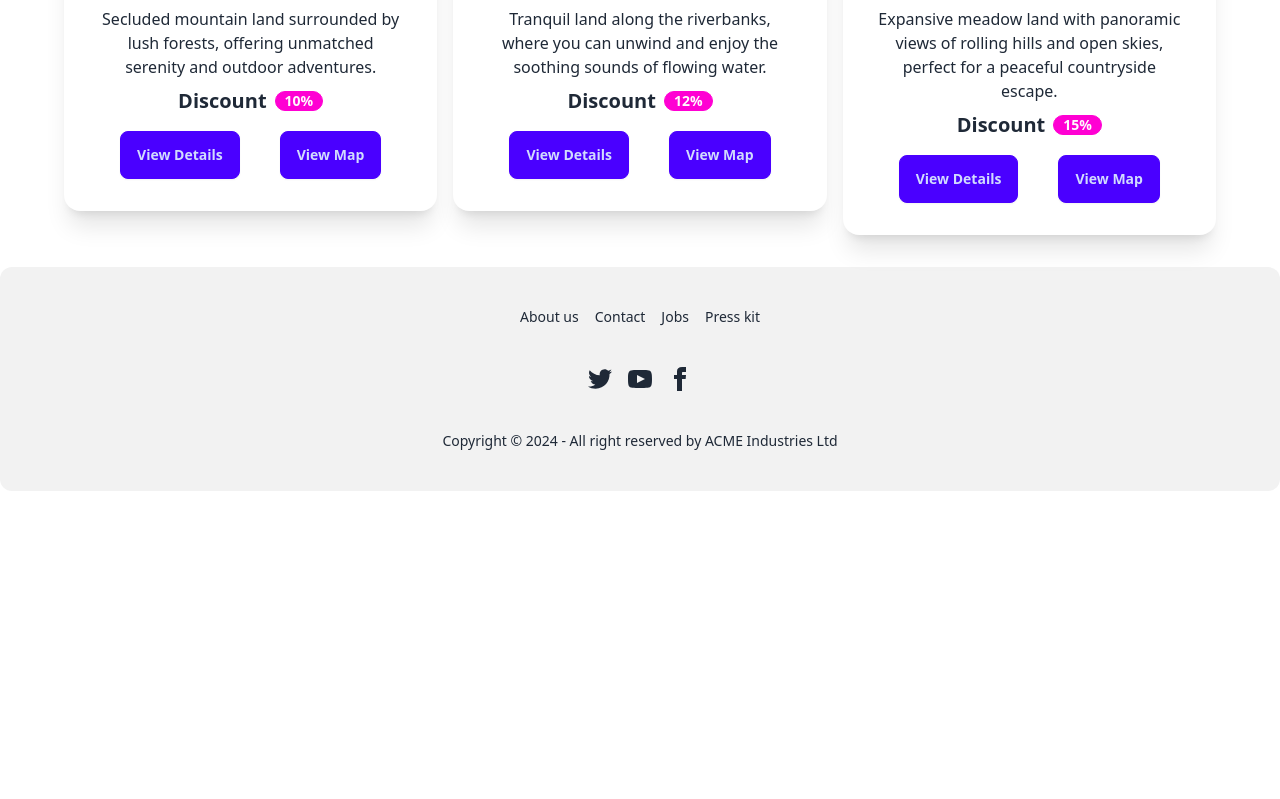
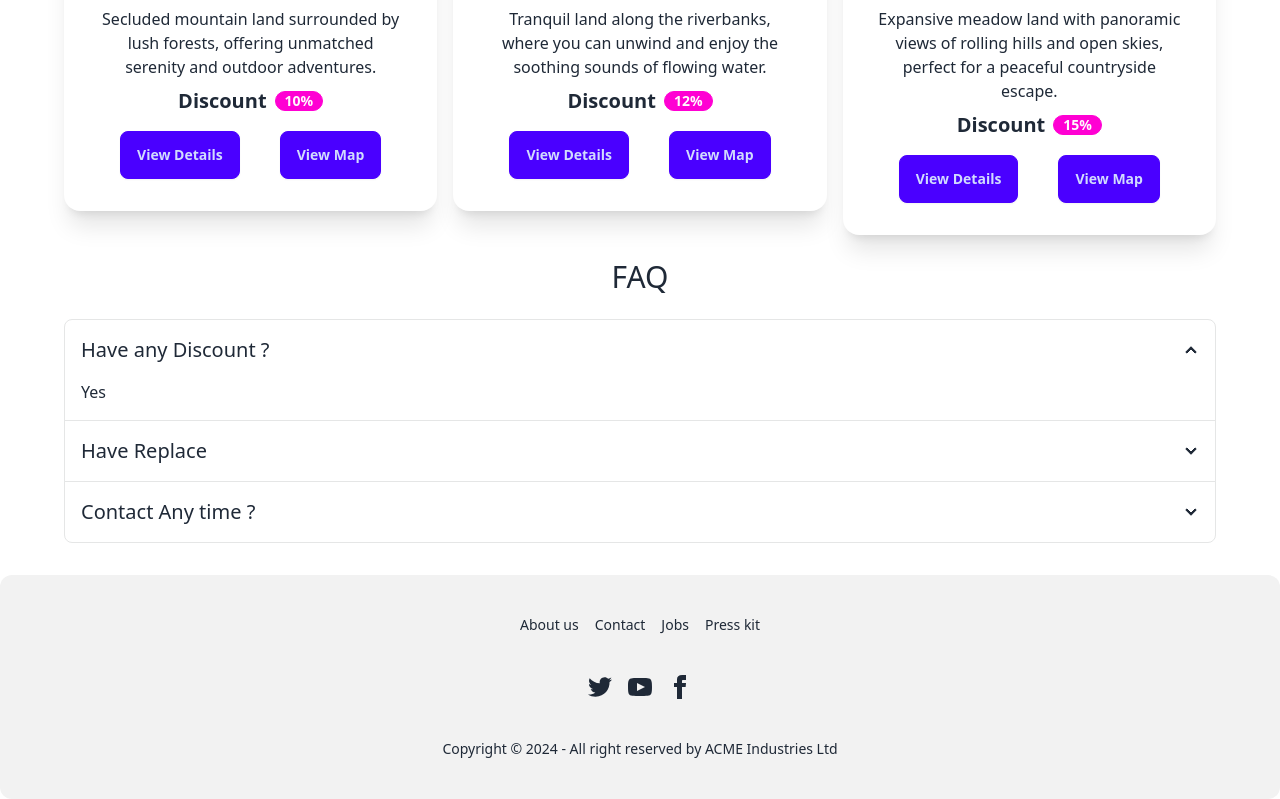
Before and after one commit to Jewel-190237/Land-Properties-Management, a React (Vite) app: page / in a window 1280 px wide. Shown: the part 2479-3278 px from the top of the page. Before the commit the page ends 2970 px from the top, so only its background shows below. Built offline with nearby package versions, Linux system fonts and the light colour scheme; no server answers.

Commit message:
FAQ added

```diff
--- a/src/Components/Layouts/Home.jsx
+++ b/src/Components/Layouts/Home.jsx
@@ -22,6 +22,36 @@ const Home = () => {
                         </Land>)
                     }
                 </div>
+                <h2 className="text-3xl my-6 text-center">FAQ</h2>
+                <div className="join join-vertical w-full">
+                    <div className="collapse collapse-arrow join-item border border-base-300">
+                        <input type="radio" name="my-accordion-4" defaultChecked />
+                        <div className="collapse-title text-xl font-medium">
+                            Have any Discount ?
+                        </div>
+                        <div className="collapse-content">
+                            <p>Yes</p>
+                        </div>
+                    </div>
+                    <div className="collapse collapse-arrow join-item border border-base-300">
+                        <input type="radio" name="my-accordion-4" />
+                        <div className="collapse-title text-xl font-medium">
+                            Have Replace
+                        </div>
+                        <div className="collapse-content">
+                            <p>No</p>
+                        </div>
+                    </div>
+                    <div className="collapse collapse-arrow join-item border border-base-300">
+                        <input type="radio" name="my-accordion-4" />
+                        <div className="collapse-title text-xl font-medium">
+                            Contact Any time ?
+                        </div>
+                        <div className="collapse-content">
+                            <p>Yes</p>
+                        </div>
+                    </div>
+                </div>
             </div>
 
         </div>
```
Also changed, not shown: 1 other file (tests, documents, lock files or other folders).
